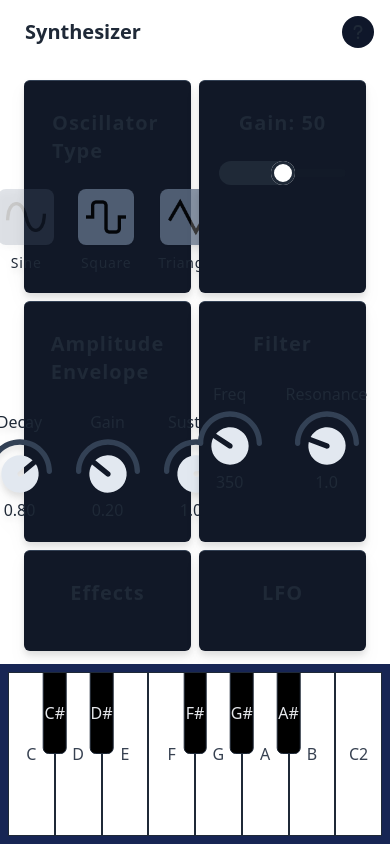
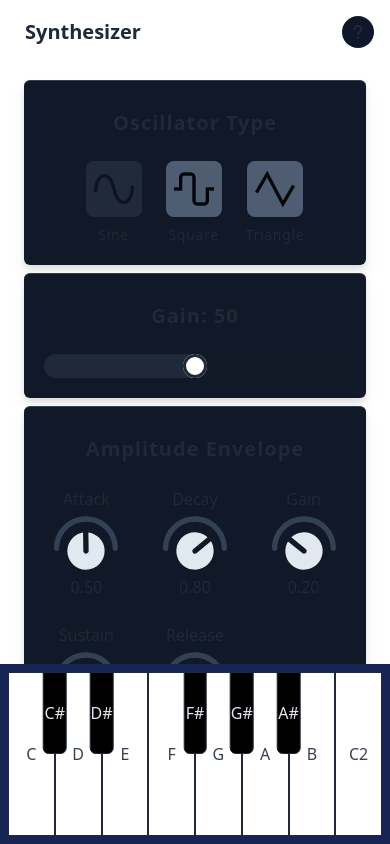
Before and after one commit to jwmdykes/web-synthesizer, a React (Create React App) app: page / in a window 390 px wide. Shown: the top 844 px of the page. Built offline with nearby package versions, Linux system fonts and the light colour scheme.

Commit message:
Fix UI on mobile

```diff
--- a/src/App.tsx
+++ b/src/App.tsx
@@ -25,6 +25,7 @@ import {SoundEngine} from "./soundEngine/SoundEngine";
 import {VoiceParams} from "./soundEngine/Voice";
 
 import defaultParams from "./SynthPresets/default"
+import KnobContainer from "./UIComponents/KnobContainer";
 
 
 function App() {
@@ -148,10 +149,10 @@ function App() {
                     className={`flex flex-col gap-5 pt-6`}
                     style={{paddingBottom: `${pianoHeight + 16}px`}}
                 >
-                    <div className='mx-auto container px-6 grid grid-cols-2 gap-2'>
+                    <div className='mx-auto container px-6 grid tablet:grid-cols-2 desktop:grid-cols-3 gap-2'>
                         <ControlBox>
                             <ControlBoxHeader text='Oscillator Type'></ControlBoxHeader>
-                            <div className='flex items-center justify-center w-full gap-6 desktop:gap-12'>
+                            <div className='flex flex-wrap items-center justify-center w-full gap-6 desktop:gap-12'>
                                 <OscillatorButton
                                     text='Sine'
                                     src={sineWave}
@@ -187,7 +188,7 @@ function App() {
 
                         <ControlBox>
                             <ControlBoxHeader text='Amplitude Envelope'></ControlBoxHeader>
-                            <div className='flex gap-6'>
+                            <KnobContainer>
                                 <SingleKnobControl
                                     text='Attack'
                                     defaultVal={defaultParams.envelopeParams.attack}
@@ -233,12 +234,12 @@ function App() {
                                     sensitivity={0.25}
                                     onChange={(val) => handleEnvelopeChange('release', val)}
                                 ></SingleKnobControl>
-                            </div>
+                            </KnobContainer>
                         </ControlBox>
 
                         <ControlBox>
                             <ControlBoxHeader text='Filter'></ControlBoxHeader>
-                            <div className='flex gap-6'>
+                            <KnobContainer>
                                 <SingleKnobControl
                                     text='Freq'
                                     defaultVal={defaultParams.filterParams.frequency}
@@ -257,7 +258,7 @@ function App() {
                                     sensitivity={0.5}
                                     onChange={(val) => handleFilterChange('Q', val)}
                                 ></SingleKnobControl>
-                            </div>
+                            </KnobContainer>
                         </ControlBox>
 
                         <ControlBox>
--- /dev/null
+++ b/src/UIComponents/KnobContainer.tsx
@@ -0,0 +1,10 @@
+import {ReactNode} from "react";
+
+export default function(props: {children: ReactNode})
+{
+    return (
+        <div className="grid grid-cols-3 gap-6 w-full justify-between">
+            {props.children}
+        </div>
+    )
+}
```
